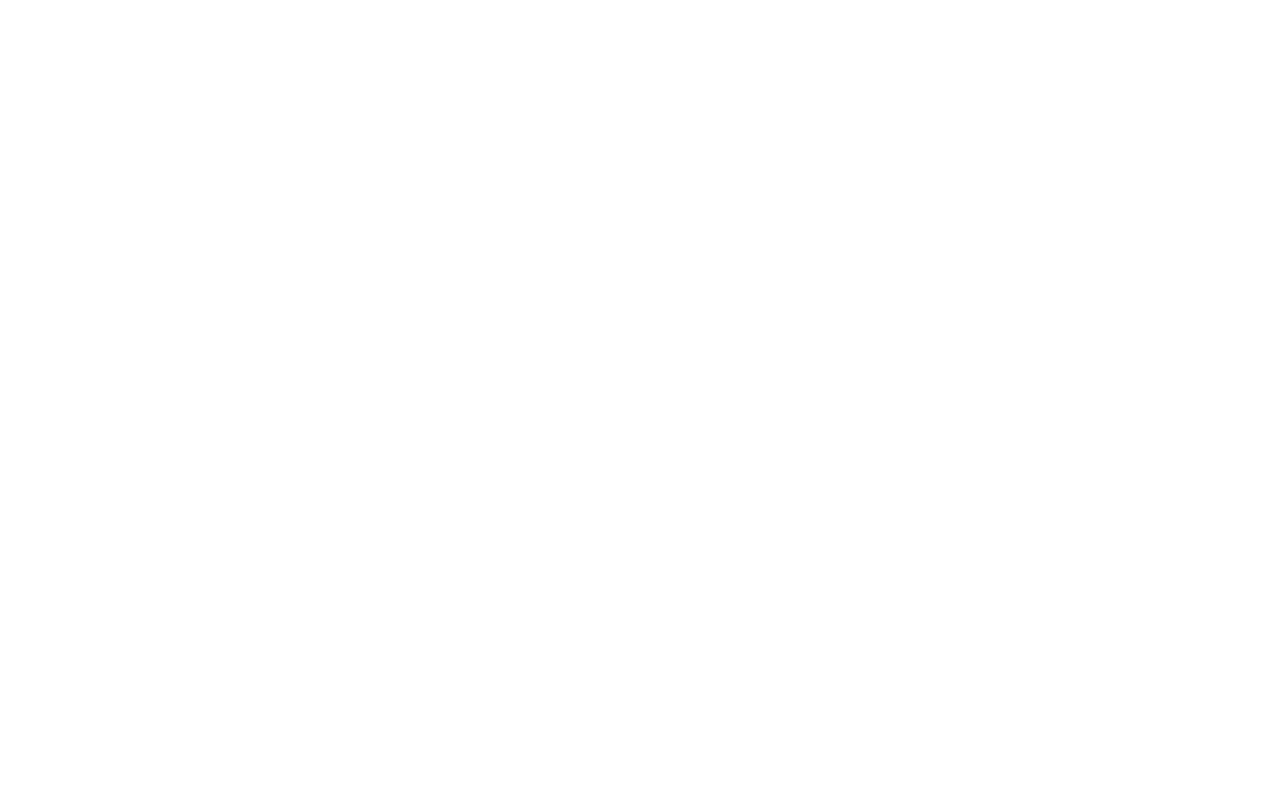
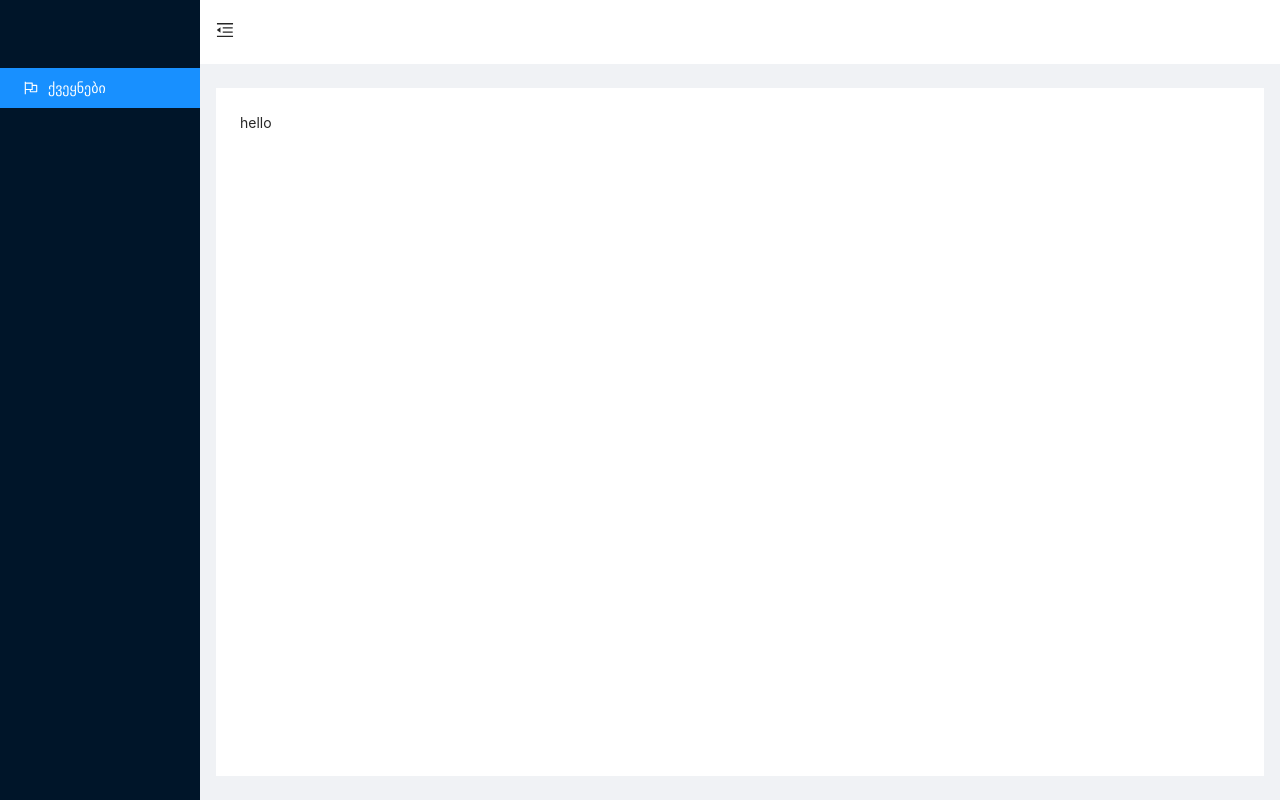
Before and after one commit to BekaDvali132/Georgian-Railway-Guest, a React (Create React App) app in the folder frontend/: page / in a window 1280 px wide. Built offline with nearby package versions, Linux system fonts and the light colour scheme.

Commit message:
admin Layout in frontend

```diff
--- a/frontend/package.json
+++ b/frontend/package.json
@@ -6,9 +6,12 @@
     "@testing-library/jest-dom": "^5.16.5",
     "@testing-library/react": "^13.4.0",
     "@testing-library/user-event": "^13.5.0",
+    "antd": "^4.23.1",
     "react": "^18.2.0",
     "react-dom": "^18.2.0",
+    "react-router-dom": "^6.3.0",
     "react-scripts": "5.0.1",
+    "sass": "^1.54.9",
     "web-vitals": "^2.1.4"
   },
   "scripts": {
--- a/frontend/src/App.css
+++ b/frontend/src/App.css
@@ -0,0 +1,5 @@
+@import '~antd/dist/antd.css';
+
+.App{
+  min-height: 100vh;
+}
--- a/frontend/src/App.js
+++ b/frontend/src/App.js
@@ -1,10 +1,18 @@
-import './App.css';
+import "./App.css";
+import AdminRoute from "./components/admin/adminRoute/AdminRoute";
+import { BrowserRouter as Router, Routes, Route, Link } from "react-router-dom";
 
 function App() {
   return (
-    <div className="App">
-
-    </div>
+    <Router>
+      <div className="App">
+        <Routes>
+          <Route path="/" element={<AdminRoute />}>
+            <Route exact path='/' element={<div>hello</div>}/>
+          </Route>
+        </Routes>
+      </div>
+    </Router>
   );
 }
 
--- /dev/null
+++ b/frontend/src/components/admin/adminRoute/AdminRoute.jsx
@@ -0,0 +1,63 @@
+import { Layout, Menu } from "antd";
+import {
+  MenuFoldOutlined,
+  MenuUnfoldOutlined,
+  FlagOutlined,
+} from "@ant-design/icons";
+import React, { useState } from "react";
+import './AdminRoute.scss'
+import { Outlet } from "react-router-dom";
+
+const { Header, Sider, Content } = Layout;
+
+function AdminRoute() {
+  const [collapsed, setCollapsed] = useState(false);
+
+  return (
+    <Layout>
+      <Sider
+      trigger={null}
+      collapsible
+      collapsed={collapsed}>
+        <div className="logo" />
+        <Menu
+          theme="dark"
+          mode="inline"
+          defaultSelectedKeys={["1"]}
+          items={[
+            {
+              key: "1",
+              icon: <FlagOutlined />,
+              label: "ქვეყნები",
+            }
+          ]}
+        ></Menu>
+      </Sider>
+      <Layout className="site-layout">
+        <Header
+        className="site-layout-background"
+        style={{
+            padding: 0
+        }}
+        >
+            {React.createElement(collapsed ? MenuUnfoldOutlined : MenuFoldOutlined, {
+                className: 'trigger',
+                onClick: () => setCollapsed(!collapsed)
+            })}
+        </Header>
+        <Content
+        className="site-layout-background"
+        style={{
+            margin: '24px 16px',
+            padding: 24,
+            minHeight: 280
+        }}
+        >
+          <Outlet/>
+        </Content>
+      </Layout>
+    </Layout>
+  );
+}
+
+export default AdminRoute;
--- /dev/null
+++ b/frontend/src/components/admin/adminRoute/AdminRoute.scss
@@ -0,0 +1,42 @@
+#components-layout-demo-custom-trigger .trigger {
+    padding: 0 24px;
+    font-size: 18px;
+    line-height: 64px;
+    cursor: pointer;
+    transition: color 0.3s;
+  }
+
+  #components-layout-demo-custom-trigger .trigger:hover {
+    color: #1890ff;
+  }
+
+  #components-layout-demo-custom-trigger .logo {
+    height: 32px;
+    margin: 16px;
+    background: rgba(255, 255, 255, 0.3);
+  }
+
+  .site-layout .site-layout-background {
+    background: #fff;
+  }
+
+  .logo{
+    height: 64px;
+  }
+
+  .site-layout-background {
+    background: #fff;
+  }
+
+.site-layout-sub-header-background {
+    background: #fff;
+  }
+
+  .trigger{
+    margin-left: 16px;
+    font-size: 18px;
+  }
+
+  .ant-layout.ant-layout-has-sider{
+    min-height: 100vh;
+  }
--- a/frontend/src/index.js
+++ b/frontend/src/index.js
@@ -2,11 +2,14 @@ import React from 'react';
 import ReactDOM from 'react-dom/client';
 import './index.css';
 import App from './App';
+import { BrowserRouter } from 'react-router-dom';
 
 const root = ReactDOM.createRoot(document.getElementById('root'));
 root.render(
   <React.StrictMode>
+    {/* <BrowserRouter> */}
     <App />
+    {/* </BrowserRouter> */}
   </React.StrictMode>
 );
 
```
Also changed, not shown: frontend/src/components/admin/userRoute/UserRoute.jsx (deleted, +0 -7 lines), 1 other file (tests, documents, lock files or other folders).
